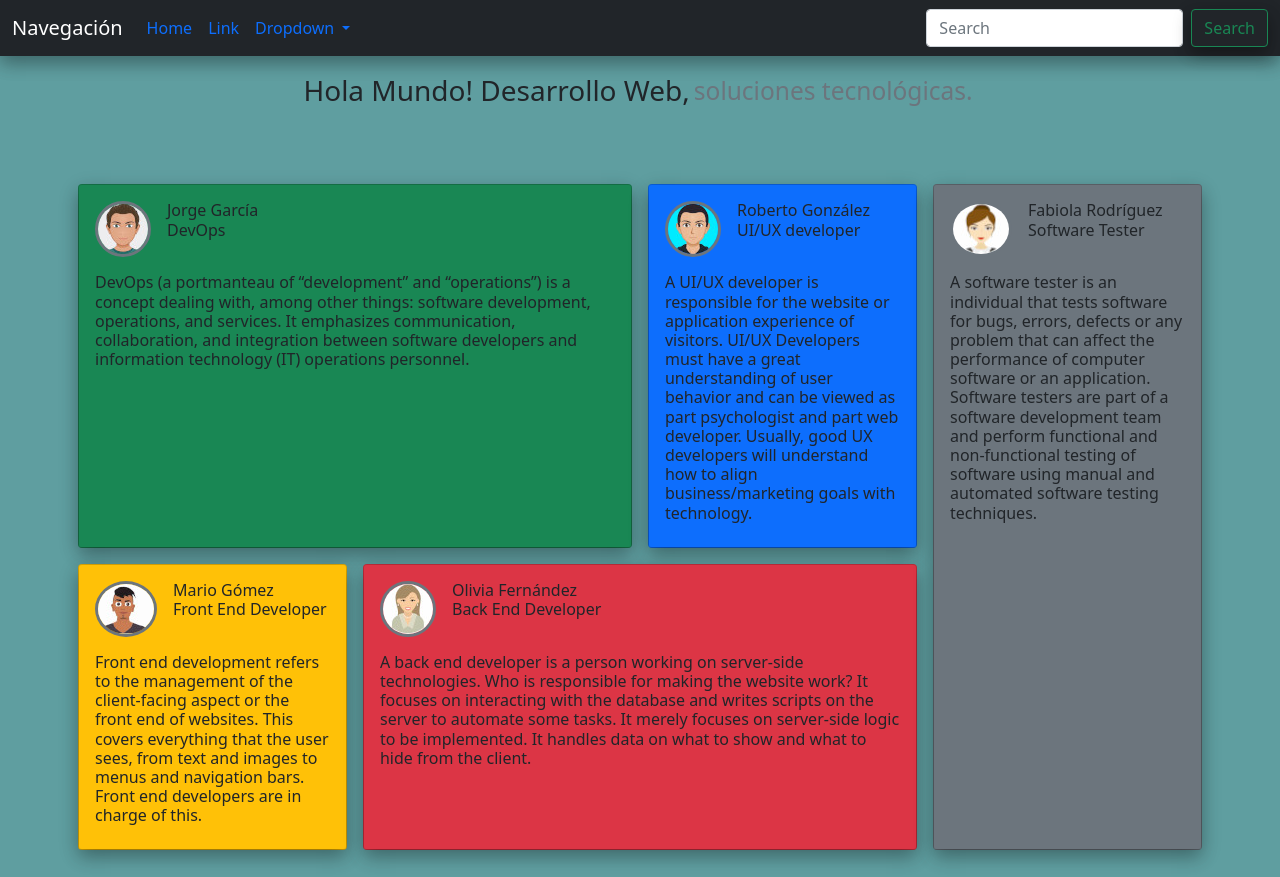
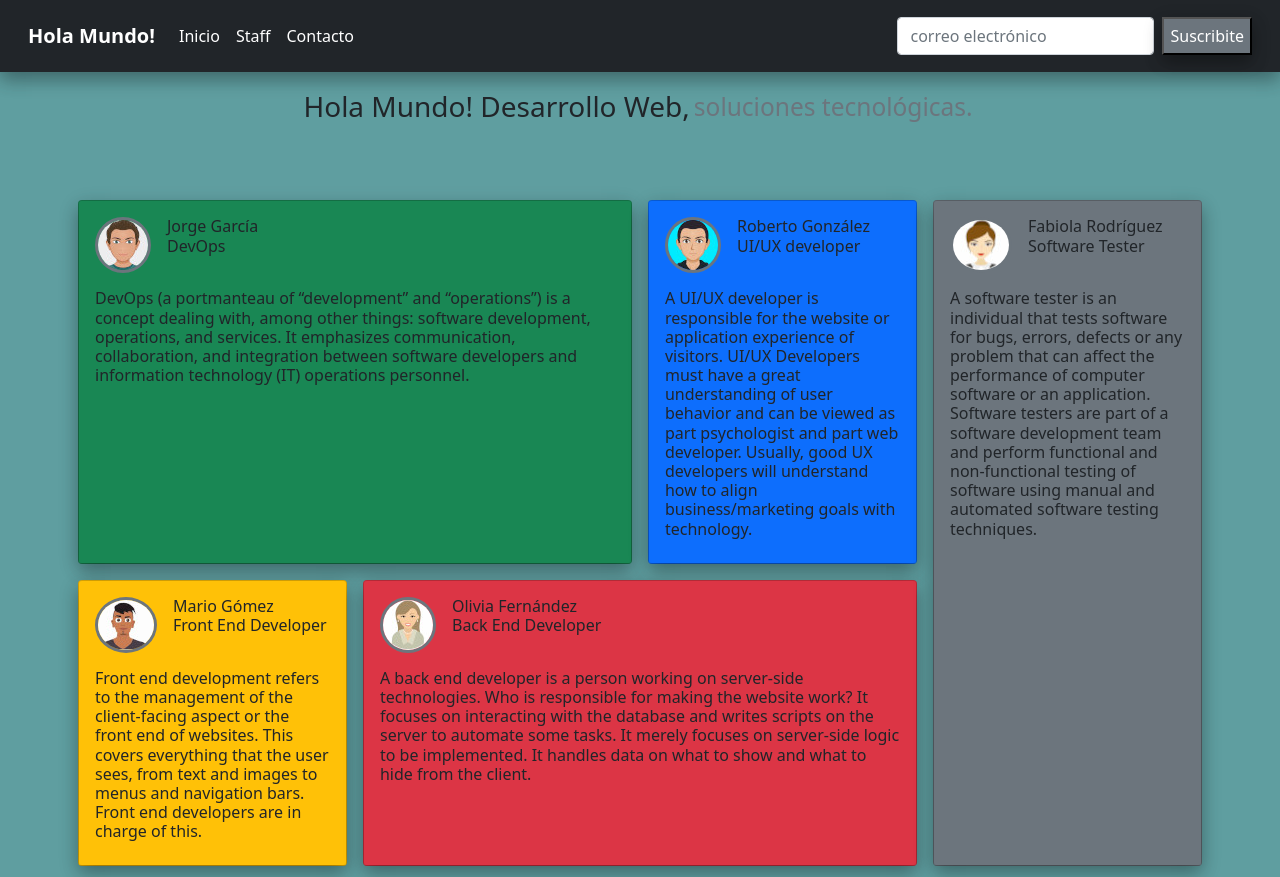
Before and after one commit to flormeraki/landingPageStaff, a plain HTML site: page index.html in a window 1280 px wide. Shown: the top 877 px of the page. Drawn offline with nearby package versions, Linux system fonts and the light colour scheme.

Commit message:
cambios varios

```diff
--- a/index.html
+++ b/index.html
@@ -4,7 +4,8 @@
     <meta charset="UTF-8">
     <meta http-equiv="X-UA-Compatible" content="IE=edge">
     <meta name="viewport" content="width=device-width, initial-scale=1.0">
-    <title>Bootstrap 5 </title>
+    <title>Hola mundo!</title>
+    <link  rel="icon"   href="./img/diseno-de-interiores.png" type="image/png" />
     <link href="https://cdn.jsdelivr.net/npm/bootstrap@5.0.2/dist/css/bootstrap.min.css" rel="stylesheet" integrity="sha384-EVSTQN3/azprG1Anm3QDgpJLIm9Nao0Yz1ztcQTwFspd3yD65VohhpuuCOmLASjC" crossorigin="anonymous">
     <link rel="stylesheet" href="https://use.fontawesome.com/releases/v5.15.4/css/all.css" integrity="sha384-DyZ88mC6Up2uqS4h/KRgHuoeGwBcD4Ng9SiP4dIRy0EXTlnuz47vAwmeGwVChigm" crossorigin="anonymous">
     <link rel="stylesheet" href="style.css" type="text/css">
@@ -16,36 +17,37 @@
         }
     </style>
 </head>
-<nav class="navbar navbar-expand-lg text-white navbar-white bg-dark">
+
+<header class="container-fluid d-flex justify-content-center" id="Header">
+
+</header>
+
+<nav class="navbar navbar-expand-lg navbar-light bg-dark p-3" id="menu">
   <div class="container-fluid">
-      <a class="navbar-brand" href="#">Navegación</a>
+    <a class="navbar-brand" href="#Header">
+        <span class="text-white fs-5 fw-bold">Hola Mundo!</span>
+    </a>
     <button class="navbar-toggler" type="button" data-bs-toggle="collapse" data-bs-target="#navbarSupportedContent" aria-controls="navbarSupportedContent" aria-expanded="false" aria-label="Toggle navigation">
       <span class="navbar-toggler-icon"></span>
     </button>
     <div class="collapse navbar-collapse" id="navbarSupportedContent">
       <ul class="navbar-nav me-auto mb-2 mb-lg-0">
+
         <li class="nav-item">
-            <a class="nav-link active" aria-current="page" href="#">Home</a>
-          </li>
-          <li class="nav-item">
-            <a class="nav-link" href="#">Link</a>
-          </li>
-          <li class="nav-item dropdown">
-            <a class="nav-link dropdown-toggle" href="#" id="navbarDropdown" role="button" data-bs-toggle="dropdown" aria-expanded="false">
-              Dropdown
-            </a>
-            <ul class="dropdown-menu" aria-labelledby="navbarDropdown">
-              <li><a class="dropdown-item" href="#">Action</a></li>
-              <li><a class="dropdown-item" href="#">Another action</a></li>
-              <li><hr class="dropdown-divider"></li>
-              <li><a class="dropdown-item" href="#">Something else here</a></li>
-            </ul>
+          <a class="nav-link active text-white" aria-current="page" href="index.html">Inicio</a>
         </li>
 
+       <li class="nav-item">
+          <a class="nav-link text-white" href="#Staff">Staff</a>
+        </li>
+
+        <li class="nav-item">
+          <a class="nav-link text-white" href="#Contacto">Contacto</a>
+        </li>
         </ul>
       <form class="d-flex">
-          <input class="form-control me-2" type="search" placeholder="Search" aria-label="Search">
-          <button class="btn btn-outline-success" type="submit">Search</button>
+        <input class="form-control me-2" type="email" placeholder="correo electrónico" aria-label="email">
+        <button class="bg-secondary text-white" type="button">Suscribite</button>
       </form>
     </div>
   </div>
@@ -57,7 +59,7 @@
   </h3>
     <main class="container d-flex align-items-center justify-content-center alto-100">
 
-         <div class="row">
+         <div class="row" id="Staff">
              <!--columna izquierda-->
                 <div class="col-12 col-lg-9">
                     <div class="row">
@@ -163,7 +165,7 @@
 
     </main>
 
-    <article class="d-grid gap-2 d-md-flex justify-content-md-center">
+    <article class="d-grid gap-2 d-md-flex justify-content-md-center" id="Contacto">
     <div class="mb-3 col-sm-7 m-5">
           <label for="exampleFormControlInput1" class="form-label ">Email</label>
          <input type="email" class="form-control" id="exampleFormControlInput1" placeholder="name@example.com">
@@ -178,11 +180,11 @@
           <div class="mb-3">
          <div class="d-grid gap-2 d-md-flex justify-content-md-center">
 
-        <button class="btn btn-primary m-5" type="button">Button</button>
+        <button class="btn btn-primary m-5 bg-dark border-0" type="button">Button</button>
       </div>
       </div>
 </body>
-<footer class="bg-dark text-center text-white">
+<footer class="bg-dark text-center text-white pt-3">
   <!-- Grid container -->
     <!-- Section: Social media -->
     <section class="mb-4">
@@ -223,7 +225,7 @@
   <!-- Copyright -->
   <div class="text-center p-3" style="background-color: rgba(0, 0, 0, 0.2);">
     © 2021 Copyright:
-    <a class="text-white" href="https://mdbootstrap.com/">Flor Meraki</a>
+    <a class="text-white" href="https://github.com/flormeraki">Flor Meraki</a>
   </div>
   <!-- Copyright -->
 </footer>
```
Also changed, not shown: package.json (deleted, +0 -15 lines), img/diseno-de-interiores.png (added), 1 other file. Lines whose indentation alone changed are shown as unchanged.
